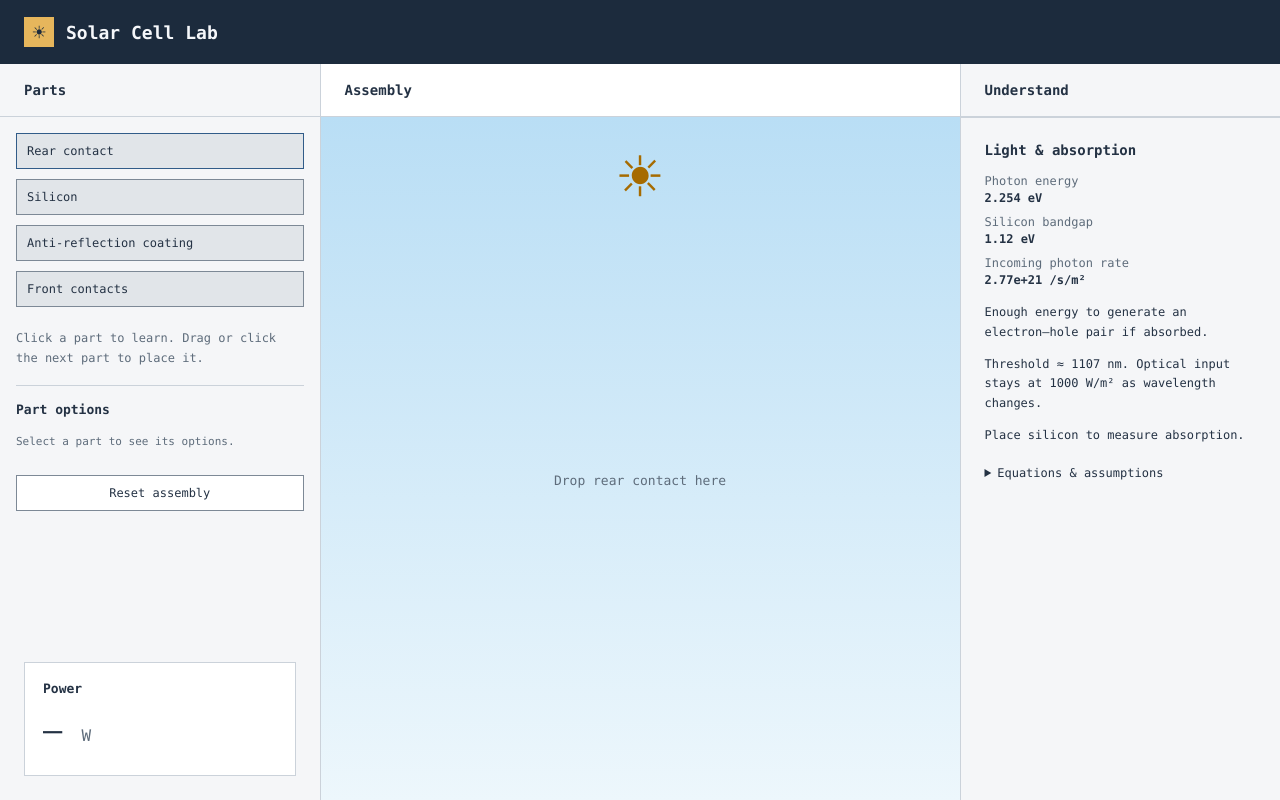
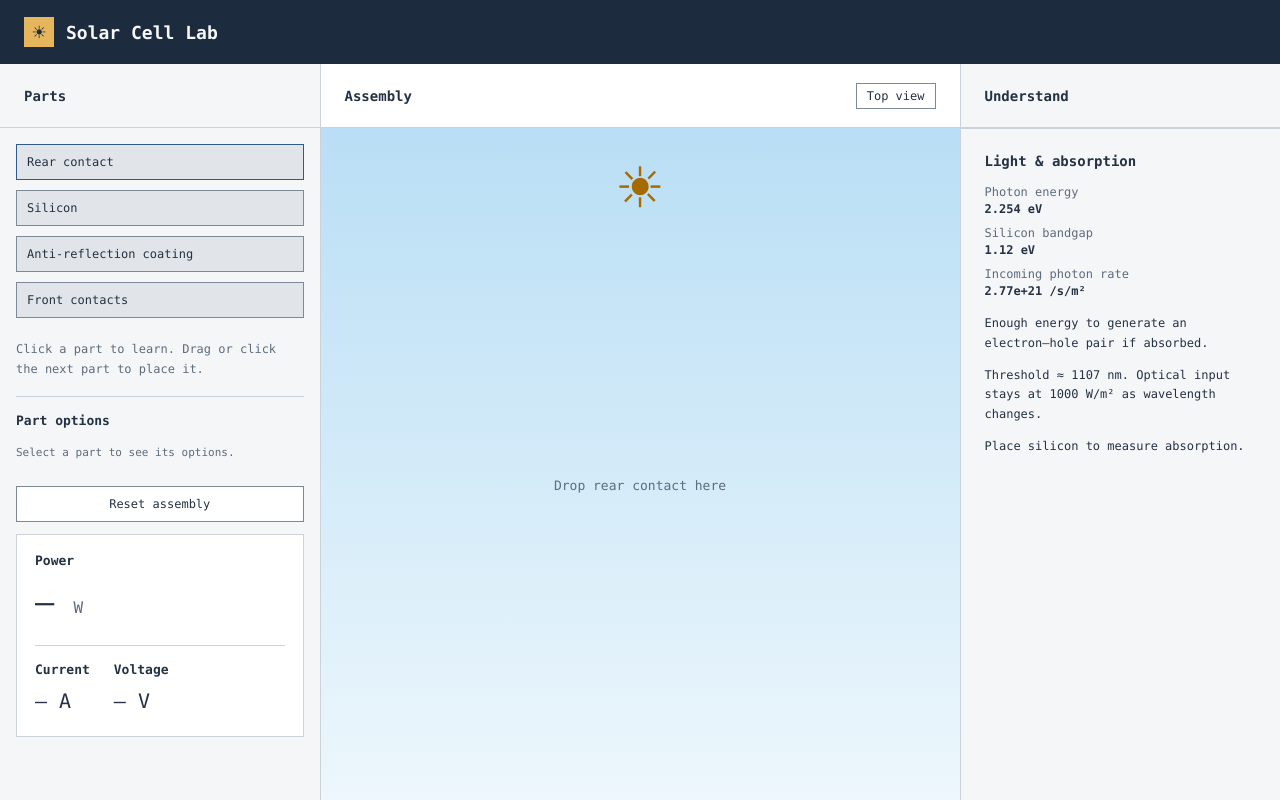
Before and after one commit to Nevetsgaming/Solarpanelsim, a React (Vite) app: page / in a window 1280 px wide. Built offline with nearby package versions, Linux system fonts and the light colour scheme.

Commit message:
added current and voltage, as well as top view

```diff
--- a/src/App.css
+++ b/src/App.css
@@ -21,7 +21,7 @@
 
 .panel { min-width: 0; background: #f5f6f8; display: flex; flex-direction: column; }
 .panel:nth-child(2) { background: #fff; }
-.panel-header { padding: 18px 24px; border-bottom: 1px solid var(--border); }
+.panel-header { display: flex; align-items: center; justify-content: space-between; gap: 12px; min-height: 64px; flex-shrink: 0; padding: 12px 24px; border-bottom: 1px solid var(--border); }
 .panel-header h2 { font-size: 14px; font-weight: 600; }
 .panel-body { min-height: 320px; display: flex; flex-direction: column; flex: 1; }
 
@@ -60,10 +60,18 @@
 .option-control label { display: block; margin-bottom: 6px; }
 .option-control output { display: block; margin-bottom: 6px; }
 .option-control input { width: 100%; margin: 0; accent-color: #315c89; }
-.power-box { margin: auto 24px 24px; padding: 18px; border: 1px solid var(--border); background: #fff; }
+.power-box { margin: 0 16px 24px; padding: 18px; border: 1px solid var(--border); background: #fff; }
 .power-box h3 { font-size: 13px; font-weight: 600; }
 .power-value { margin-top: 8px; font-size: 32px; }
 .power-value span { font-size: 16px; color: var(--muted); }
+.electrical-readings { display: flex; flex-wrap: wrap; gap: 16px 24px; margin-top: 16px; padding-top: 16px; border-top: 1px solid var(--border); }
+.electrical-readings p { margin-top: 8px; font-size: 20px; }
+.view-toggle { border: 1px solid #7d8996; background: #fff; color: #243244; padding: 5px 10px; font-size: 12px; cursor: pointer; }
+.view-toggle:focus-visible { outline: 2px solid #315c89; outline-offset: 2px; }
+.top-cell { display: block; width: min(100%, 260px); margin: auto; padding: 0; border: 1px solid #000; background: none; cursor: pointer; }
+.top-cell svg { display: block; width: 100%; overflow: hidden; }
+.top-cell[aria-pressed="true"] { outline: 2px solid #ba6c00; outline-offset: 2px; }
+.top-view-caption { margin-top: 12px; font-size: 11px; }
 
 
 /* Keep labels outside the stack so the physical layers always touch. */
@@ -71,7 +79,7 @@
 .part[aria-pressed="true"] { background: #cbdce9; }
 .cell-layer[aria-pressed="true"], .silicon button[aria-pressed="true"], .silicon[data-selected="true"] { outline: 2px solid #ba6c00; outline-offset: -3px; }
 .layer-label[aria-pressed="true"] { font-weight: 700; text-decoration: underline; }
-.reset-button { margin: 0 16px 24px; padding: 10px; border: 1px solid #7d8996; background: #fff; color: #243244; cursor: pointer; font-size: 12px; }
+.reset-button { margin: 0 16px 12px; padding: 10px; border: 1px solid #7d8996; background: #fff; color: #243244; cursor: pointer; font-size: 12px; }
 .reset-button:focus-visible { outline: 2px solid #315c89; outline-offset: 2px; }
 .optics-readout { padding: 24px; border-top: 1px solid var(--border); font-size: 12px; }
 .optics-readout h3 { font-size: 14px; margin-bottom: 16px; }
@@ -81,8 +89,14 @@
 .optics-readout dd { margin: 3px 0 0; font-weight: 600; overflow-wrap: anywhere; }
 .optics-readout p { margin: 12px 0; }
 .optics-readout meter { display: block; width: 100%; height: 20px; }
-.optics-readout summary { cursor: pointer; margin-top: 20px; }
-.optics-readout a { color: #244e78; }
+
+/* Each desktop column scrolls inside the viewport, independently of its neighbours. */
+@media (min-width: 801px) {
+  .workspace { height: calc(100svh - 64px); min-height: 0; }
+  .panel { min-height: 0; overflow: hidden; }
+  .panel-body { min-height: 0; overflow-y: auto; overscroll-behavior-y: contain; }
+  .panel-body > * { flex-shrink: 0; }
+}
 
 @container (max-width: 640px) {
   .layer-label { display: none; }
--- a/src/components/CellVisualization.tsx
+++ b/src/components/CellVisualization.tsx
@@ -1,4 +1,6 @@
+import { useState } from 'react'
 import Panel from './Panel'
+import TopView from './TopView'
 import { parts } from '../parts'
 import type { PartSettings } from '../partOptions'
 
@@ -11,12 +13,17 @@ type CellVisualizationProps = {
 }
 
 export default function CellVisualization({ placedPartCount, onPlacePart, onSelectPart, settings, selectedPartId }: CellVisualizationProps) {
+  const [isTopView, setIsTopView] = useState(false)
   // Map physical settings to readable drawing sizes. This is not a scale drawing.
   const fingerWidthPx = settings.fingerWidth / 1000 * 60
   const fingerSpacingPx = settings.fingerSpacing * 60
 
   return (
-    <Panel id="visualization" title="Assembly">
+    <Panel id="visualization" title="Assembly" headerAction={
+      <button type="button" className="view-toggle" aria-pressed={isTopView} onClick={() => setIsTopView(!isTopView)}>
+        {isTopView ? 'Cross-section' : 'Top view'}
+      </button>
+    }>
       <div
         className="assembly-area"
         onDragOver={(event) => event.preventDefault()}
@@ -32,6 +39,10 @@ export default function CellVisualization({ placedPartCount, onPlacePart, onSele
               ? `Drop ${parts[placedPartCount].name.toLowerCase()} here`
               : 'Cell assembled'}
           </p>
+          {isTopView ? (
+            <TopView placedPartCount={placedPartCount} settings={settings} selectedPartId={selectedPartId} onSelectPart={onSelectPart} />
+          ) : (
+          <>
           <div className="cell-stack">
             {parts.slice(0, placedPartCount).map((part) => (
               <div key={part.id} className="layer-row">
@@ -63,6 +74,8 @@ export default function CellVisualization({ placedPartCount, onPlacePart, onSele
               <button type="button" key={part.id} aria-pressed={selectedPartId === part.id} onClick={() => onSelectPart(part.id)}>{part.name}</button>
             ))}
           </div>
+          </>
+          )}
         </div>
       </div>
     </Panel>
--- a/src/components/DesignPanel.tsx
+++ b/src/components/DesignPanel.tsx
@@ -40,6 +40,10 @@ export default function DesignPanel({ placedPartCount, onPlacePart, selectedPart
       <div className="power-box">
         <h3>Power</h3>
         <p className="power-value" aria-label="Power not yet calculated">— <span>W</span></p>
+        <div className="electrical-readings">
+          <div><h3>Current</h3><p aria-label="Current not yet calculated">— A</p></div>
+          <div><h3>Voltage</h3><p aria-label="Voltage not yet calculated">— V</p></div>
+        </div>
       </div>
     </Panel>
   )
--- a/src/components/OpticsReadout.tsx
+++ b/src/components/OpticsReadout.tsx
@@ -37,14 +37,6 @@ export default function OpticsReadout({ wavelengthNm, thicknessUm, hasSilicon }:
         </>
       ) : <p>Place silicon to measure absorption.</p>}
 
-      <details>
-        <summary>Equations & assumptions</summary>
-        <p>E = hc/λ. E is photon energy; h is Planck’s constant; c is light speed; λ is wavelength, converted from nm to metres.</p>
-        <p>A = 1 − exp(−αd). A is absorbed fraction; α is the absorption coefficient in cm⁻¹; d is thickness in cm (µm × 0.0001).</p>
-        <p>Photon rate per area = optical power per area / energy per photon in joules.</p>
-        <p>Data: <a href="https://doi.org/10.1016/j.solmat.2008.06.009" target="_blank" rel="noreferrer">Green (2008), Table 1, silicon at 300 K</a>. Logarithmic interpolation between 10 nm samples.</p>
-        <p>Single pass only: reflection, shading, rear reflection and collection losses are not included yet. Measured absorption may be nonzero below the bandgap; the teaching model sets generation-capable absorption to zero below 1.12 eV.</p>
-      </details>
     </section>
   )
 }
--- a/src/components/Panel.tsx
+++ b/src/components/Panel.tsx
@@ -4,14 +4,16 @@ type PanelProps = {
   id: string
   title: string
   children?: ReactNode
+  headerAction?: ReactNode
 }
 
 // A shared frame keeps all three panels visually consistent.
-export default function Panel({ id, title, children }: PanelProps) {
+export default function Panel({ id, title, children, headerAction }: PanelProps) {
   return (
     <section className="panel" aria-labelledby={`${id}-title`}>
       <header className="panel-header">
         <h2 id={`${id}-title`}>{title}</h2>
+        {headerAction}
       </header>
       <div className="panel-body">{children}</div>
     </section>
--- /dev/null
+++ b/src/components/TopView.tsx
@@ -0,0 +1,40 @@
+import type { PartSettings } from '../partOptions'
+
+type TopViewProps = {
+  placedPartCount: number
+  settings: PartSettings
+  selectedPartId: string | null
+  onSelectPart: (partId: string) => void
+}
+
+export default function TopView({ placedPartCount, settings, selectedPartId, onSelectPart }: TopViewProps) {
+  if (placedPartCount === 0) return null
+
+  // Same 60 px/mm scale as the cross-section. Busbar geometry stays fixed.
+  const size = 260
+  const fingerWidth = settings.fingerWidth / 1000 * 60
+  const fingerSpacing = settings.fingerSpacing * 60
+  const fingerPositions = Array.from({ length: Math.ceil(size / fingerSpacing) }, (_, index) => fingerSpacing / 2 + index * fingerSpacing)
+    .filter((position) => position < size)
+  const hasFrontContacts = placedPartCount >= 4
+  const topPartId = hasFrontContacts ? 'front-contacts' : placedPartCount === 3 ? 'coating' : placedPartCount === 2 ? 'silicon' : 'rear-contact'
+  const surfaceColour = placedPartCount >= 3 ? '#b4d5df' : placedPartCount >= 2 ? '#324f70' : '#687788'
+
+  return (
+    <div className="top-view">
+      <button type="button" className="top-cell" aria-label={`Top view: select ${topPartId.replaceAll('-', ' ')}`} aria-pressed={selectedPartId === topPartId} onClick={() => onSelectPart(topPartId)}>
+        <svg viewBox={`0 0 ${size} ${size}`} role="img" aria-label={hasFrontContacts ? 'Silicon surface with thin vertical metal fingers connected by two horizontal busbars' : 'Top surface of the assembled layers'}>
+          <rect width={size} height={size} fill={surfaceColour} />
+          {hasFrontContacts && (
+            <g fill="#9da8b5" stroke="#000" strokeWidth="0.5">
+              {fingerPositions.map((position) => <rect key={position} x={position - fingerWidth / 2} y="0" width={fingerWidth} height={size} />)}
+              <rect x="0" y="61" width={size} height="8" />
+              <rect x="0" y="191" width={size} height="8" />
+            </g>
+          )}
+        </svg>
+      </button>
+      {hasFrontContacts && <p className="top-view-caption">Vertical fingers · horizontal busbars</p>}
+    </div>
+  )
+}
```
